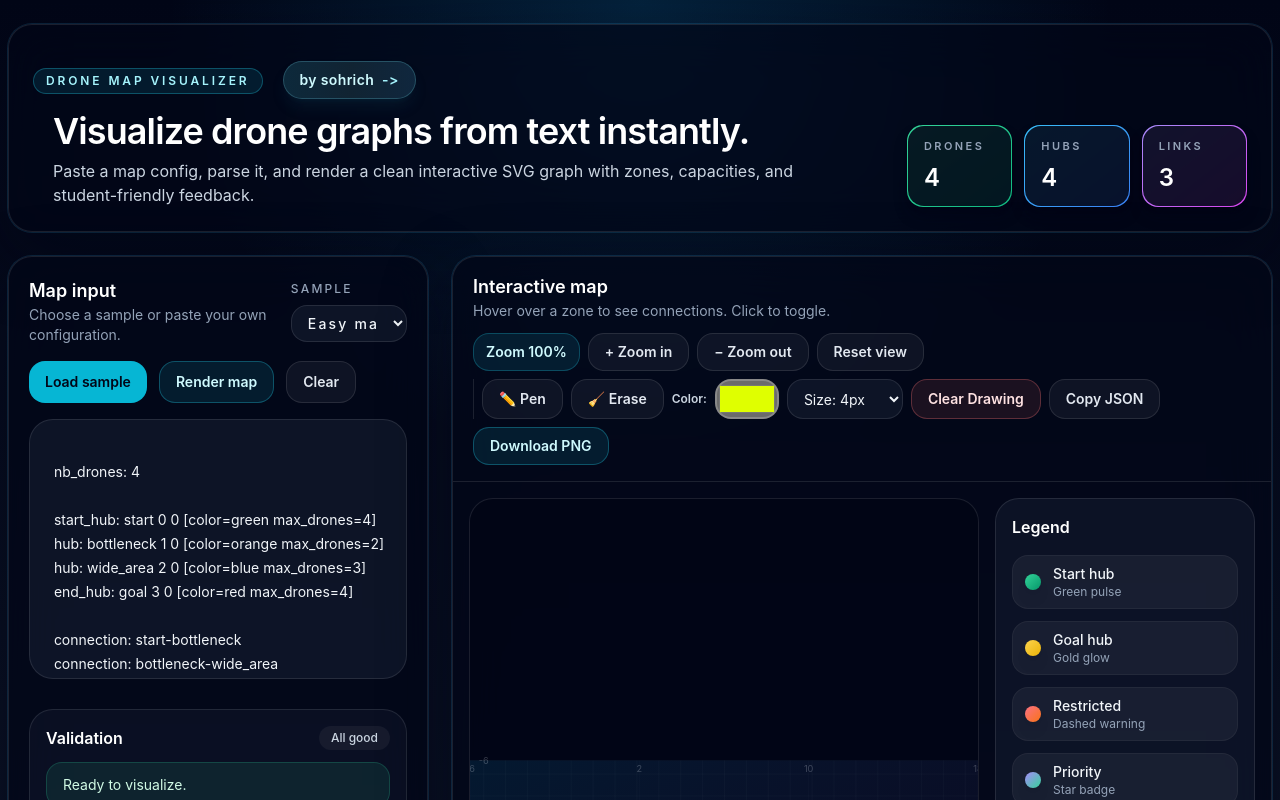
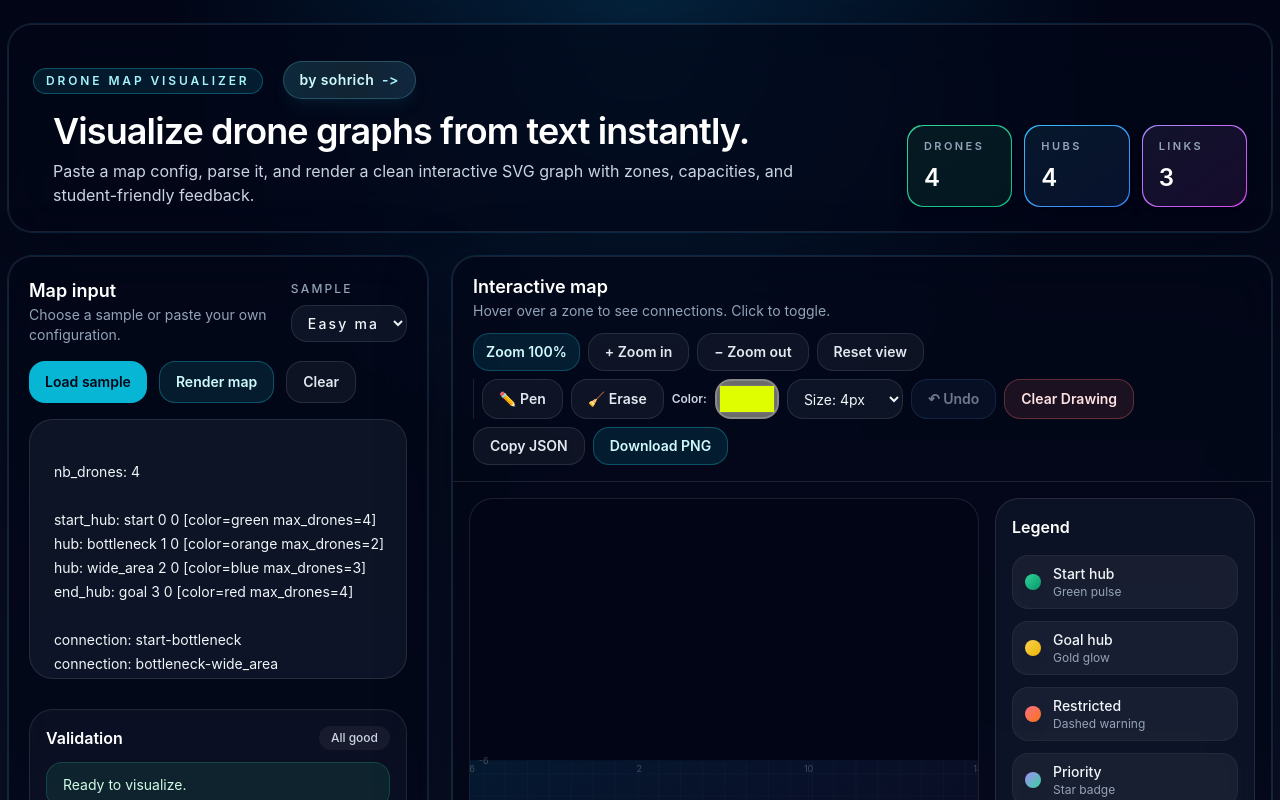
Before and after one commit to rorado/Flyin_DroneMapVisualizer, a Next.js app: page / in a window 1280 px wide. Shown: the top 800 px of the page. Built offline with nearby package versions, Linux system fonts and the light colour scheme.

Commit message:
add ctr+z to remove last one

```diff
--- a/src/components/drone-map-visualizer.tsx
+++ b/src/components/drone-map-visualizer.tsx
@@ -301,6 +301,24 @@ export default function DroneMapVisualizer() {
       setPan(clampedPan);
     }
   }, [clampedPan, pan.x, pan.y]);
+
+  // Keyboard shortcuts (Ctrl+Z / Cmd+Z for undo)
+  useEffect(() => {
+    function handleKeyDown(event: KeyboardEvent) {
+      // Check for Ctrl+Z (Windows/Linux) or Cmd+Z (Mac)
+      if ((event.ctrlKey || event.metaKey) && event.key === "z") {
+        event.preventDefault();
+        handleUndoDrawing();
+      }
+    }
+
+    window.addEventListener("keydown", handleKeyDown);
+    return () => window.removeEventListener("keydown", handleKeyDown);
+  }, [drawnStrokes]);
+
+  function handleUndoDrawing() {
+    setDrawnStrokes((prev) => prev.slice(0, -1));
+  }
 
   function handleMapWheel(event: React.WheelEvent<SVGSVGElement>) {
     event.preventDefault();
@@ -951,6 +969,15 @@ export default function DroneMapVisualizer() {
                   </select>
                   <button
                     type="button"
+                    onClick={handleUndoDrawing}
+                    disabled={drawnStrokes.length === 0}
+                    className="rounded-2xl border border-blue-400/30 bg-blue-400/10 px-4 py-2 text-sm font-semibold text-blue-100 transition hover:bg-blue-400/20 disabled:opacity-50 disabled:cursor-not-allowed"
+                    title="Undo last stroke (Ctrl+Z)"
+                  >
+                    ↶ Undo
+                  </button>
+                  <button
+                    type="button"
                     onClick={handleClearDrawing}
                     className="rounded-2xl border border-red-400/30 bg-red-400/10 px-4 py-2 text-sm font-semibold text-red-100 transition hover:bg-red-400/20"
                   >
```
